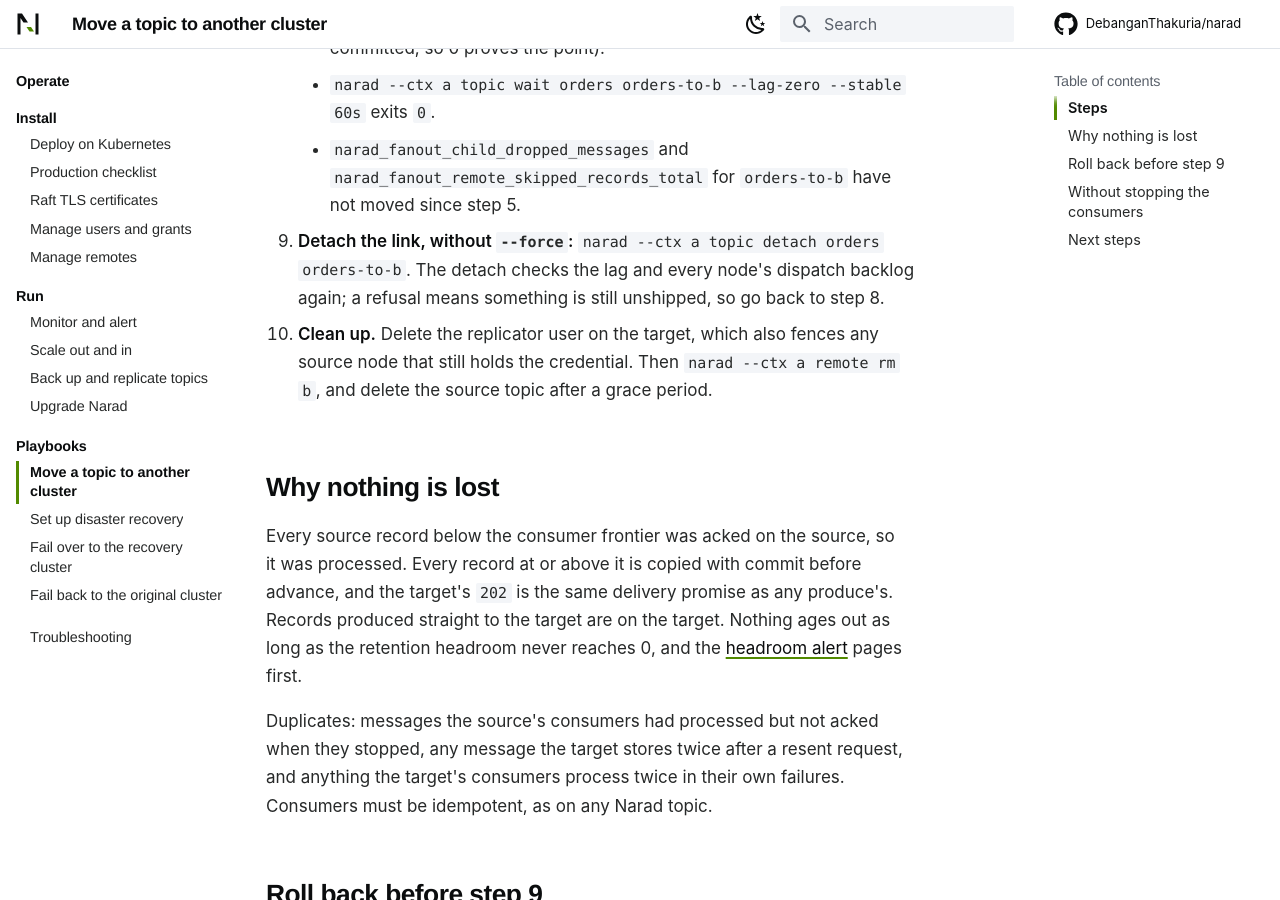
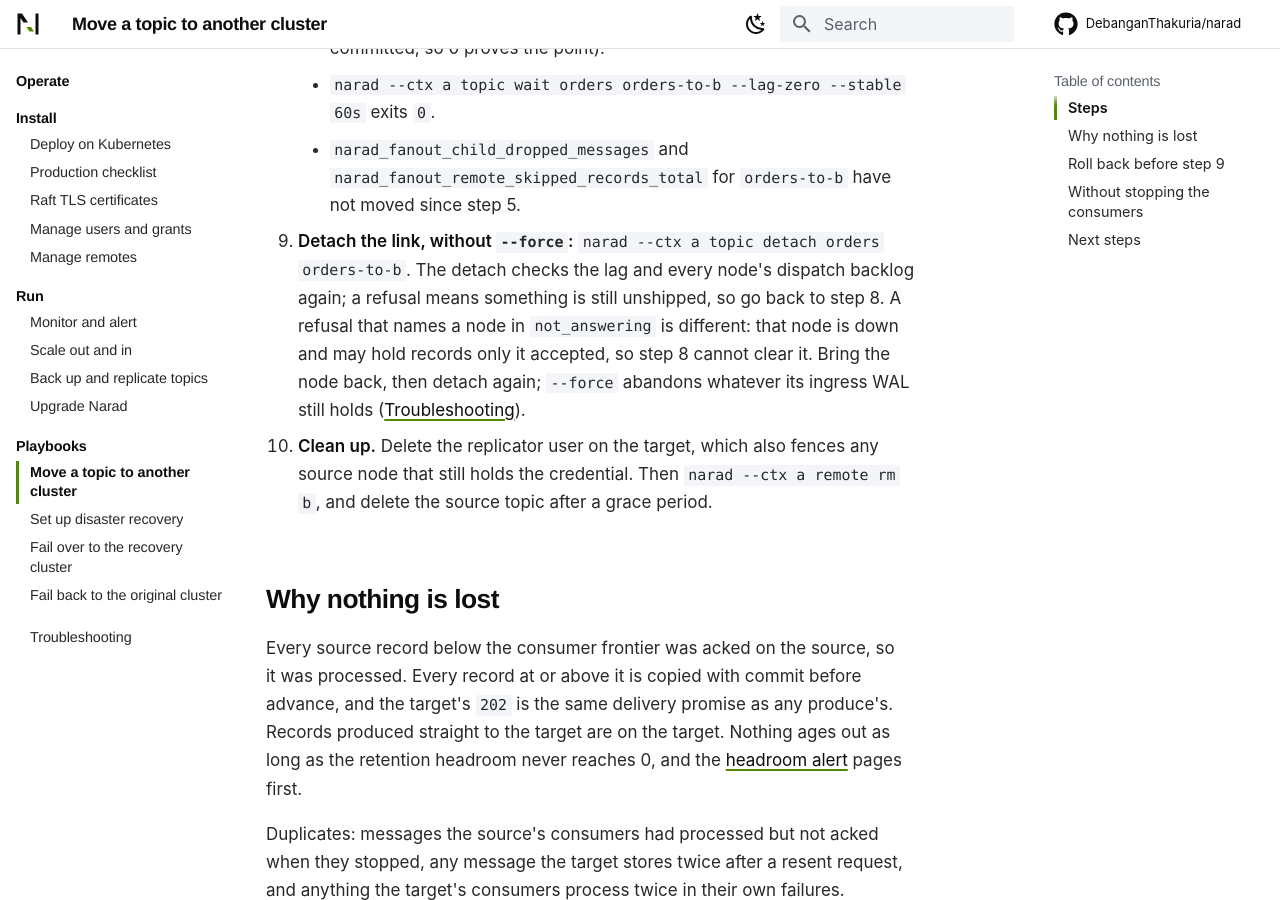
Before and after one commit to DebanganThakuria/narad, an MkDocs documentation site: the page built from docs/operate/playbooks/offload.md, in a window 1280 px wide and 900 px high, scrolled down 2224 px. Built offline with MkDocs 1.6.1 and Material for MkDocs 9.7.7, drawn with Linux system fonts in a browser that asks for light colours; some web fonts are replaced; comment, search, counter and statistics services are not loaded.

Commit message:
docs(remote-children): say how to get past a node that does not answer the detach check
A dead member makes every detach without --force answer 409
not_answering, and the playbook sent the operator back and forth
between steps 8 and 9. Troubleshooting and offload step 9 now say that
such a node may hold records it accepted, that the fix is to bring it
back (a dead node cannot be decommissioned either), and that --force
abandons whatever its ingress WAL still holds.

Co-Authored-By: Claude Opus 5.5 <noreply@anthropic.com>

```diff
--- a/docs/operate/playbooks/offload.md
+++ b/docs/operate/playbooks/offload.md
@@ -63,7 +63,7 @@ The plan: the source keeps taking produces while a [remote child](../../referenc
     - `narad --ctx a topic wait orders orders-to-b --lag-zero --stable 60s` exits `0`.
     - `narad_fanout_child_dropped_messages` and `narad_fanout_remote_skipped_records_total` for `orders-to-b` have not moved since step 5.
 
-9. **Detach the link, without `--force`:** `narad --ctx a topic detach orders orders-to-b`. The detach checks the lag and every node's dispatch backlog again; a refusal means something is still unshipped, so go back to step 8.
+9. **Detach the link, without `--force`:** `narad --ctx a topic detach orders orders-to-b`. The detach checks the lag and every node's dispatch backlog again; a refusal means something is still unshipped, so go back to step 8. A refusal that names a node in `not_answering` is different: that node is down and may hold records only it accepted, so step 8 cannot clear it. Bring the node back, then detach again; `--force` abandons whatever its ingress WAL still holds ([Troubleshooting](../troubleshooting.md#remote-unshipped)).
 
 10. **Clean up.** Delete the replicator user on the target, which also fences any source node that still holds the credential. Then `narad --ctx a remote rm b`, and delete the source topic after a grace period.
 
```
Also changed, not shown: docs/operate/troubleshooting.md (+2 -0 lines).
